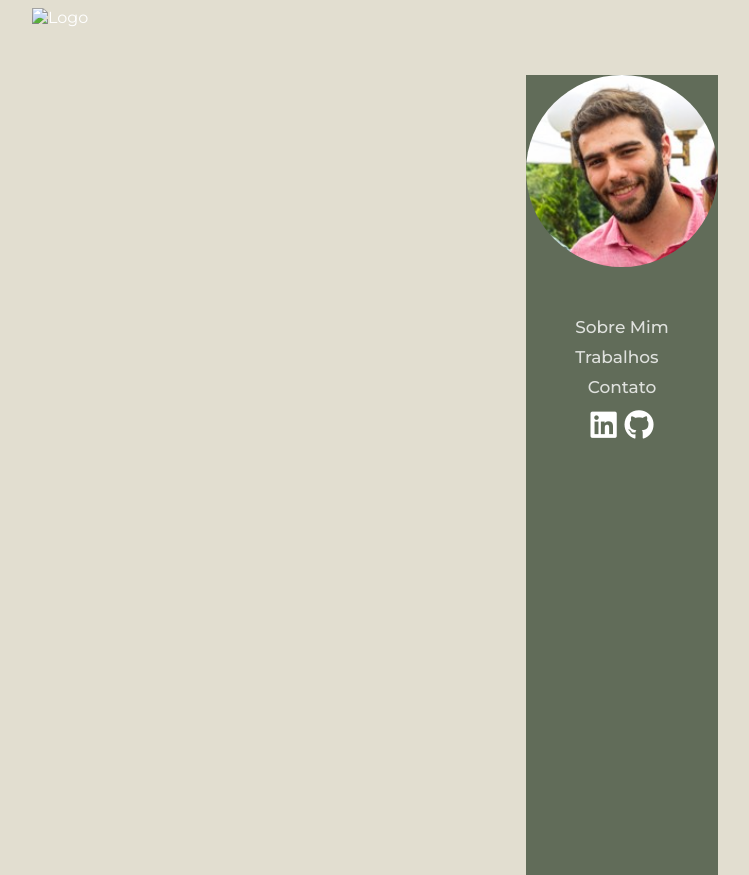
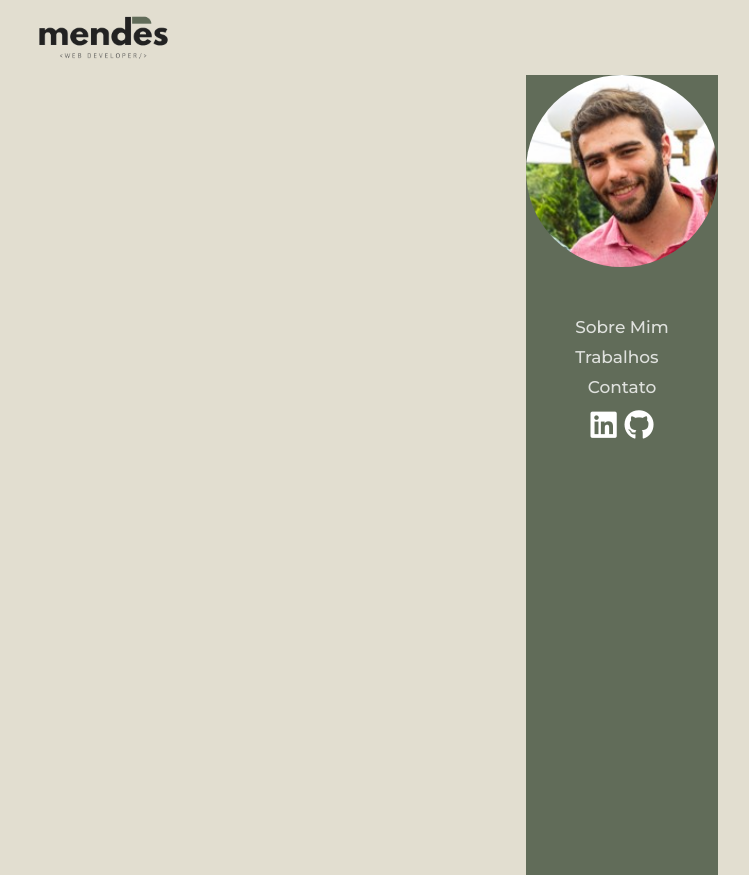
Before and after one commit to bruno-s-mendes/bruno-s-mendes.github.io, a plain HTML site: page index.html in a window 1280 px wide. Shown: the whole page, without its empty margins (18-767 px from the left). Drawn offline with Linux system fonts and the light colour scheme.

Commit message:
adicionado favicon e logo

```diff
--- a/index.html
+++ b/index.html
@@ -1,6 +1,7 @@
 <!DOCTYPE html>
 <html lang="pt-br">
   <head>
+    <link rel="shortcut icon" href="Imagens/icon.png" type="image/x-icon">
     <meta charset="UTF-8">
     <meta http-equiv="X-UA-Compatible" content="IE=edge">
     <meta name="viewport" content="width=device-width, initial-scale=1.0">
@@ -19,7 +20,7 @@
 </head>
 <body>
     <header>
-        <img src="" alt="Logo">
+        <img src="Imagens/siteLogo.png" alt="Logo">
     </header>
     <section class="main-content-container">
       <div id="pro-works" class="">
```
Also changed, not shown: Imagens/icon.png (added), Imagens/siteLogo.png (added).
